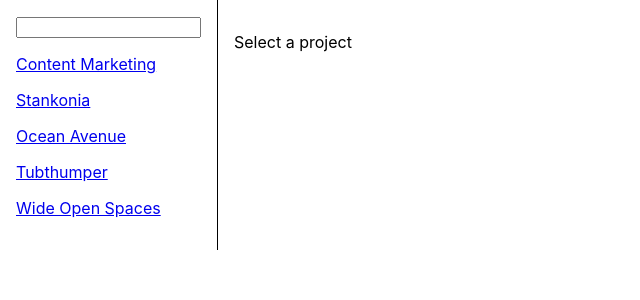
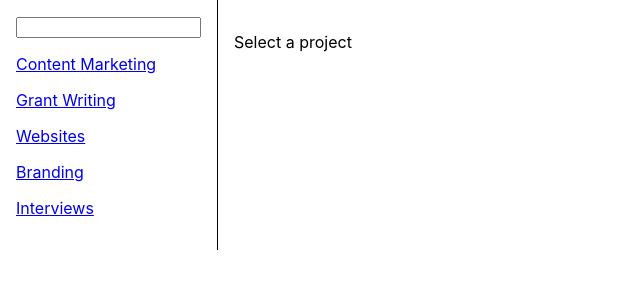
Before and after one commit to cml815/work-samples, a React (Create React App) app: page /projects in a window 1280 px wide. Shown: the top 300 px of the page, without its empty margins (0-640 px from the left). Built offline with nearby package versions, Linux system fonts and the light colour scheme.

Commit message:
edit project categories

```diff
--- a/src/data.js
+++ b/src/data.js
@@ -6,25 +6,25 @@ let projects = [
     due: "12/05/1995"
   },
   {
-    name: "Stankonia",
+    name: "Grant Writing",
     number: 2000,
     amount: "$8,000",
     due: "10/31/2000"
   },
   {
-    name: "Ocean Avenue",
+    name: "Websites",
     number: 2003,
     amount: "$9,500",
     due: "07/22/2003"
   },
   {
-    name: "Tubthumper",
+    name: "Branding",
     number: 1997,
     amount: "$14,000",
     due: "09/01/1997"
   },
   {
-    name: "Wide Open Spaces",
+    name: "Interviews",
     number: 1998,
     amount: "$4,600",
     due: "01/27/2998"
```
